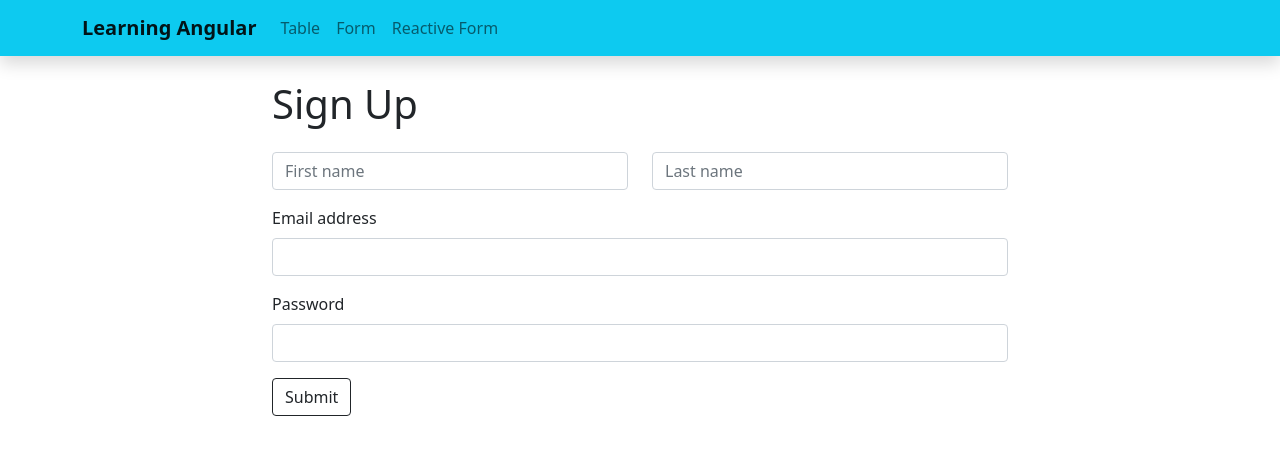
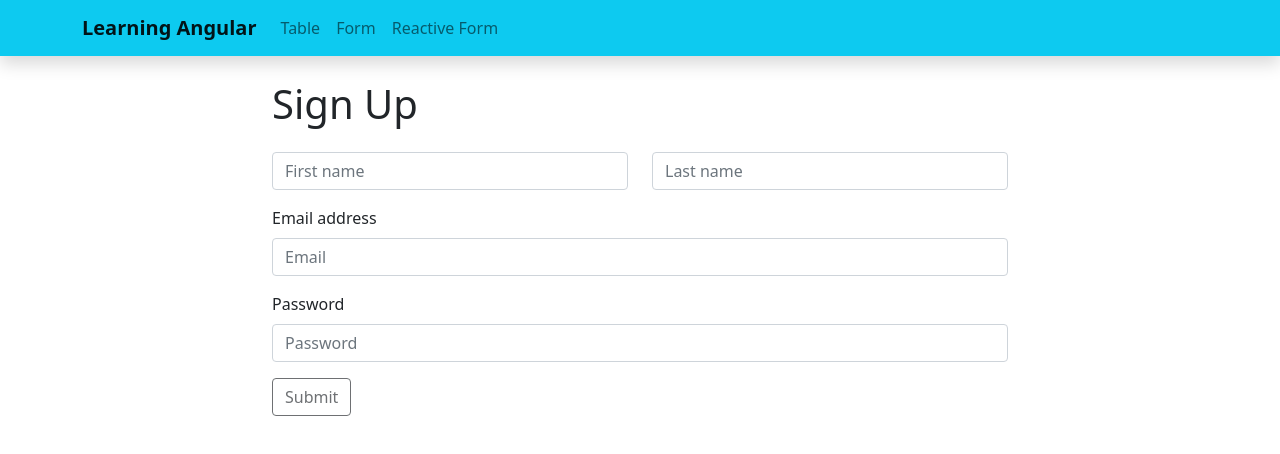
Before and after one commit to SajanKc/learning-angular, an Angular app: page /form in a window 1280 px wide. Shown: the top 454 px of the page. Built offline with nearby package versions, Linux system fonts and the light colour scheme.

Commit message:
template form validation added

```diff
--- a/src/app/components/register-form/register-form.component.html
+++ b/src/app/components/register-form/register-form.component.html
@@ -9,6 +9,8 @@
         <div class="row mb-3">
           <div class="col">
             <input
+              required
+              #firstName="ngModel"
               type="text"
               class="form-control"
               placeholder="First name"
@@ -16,9 +18,17 @@
               name="firstName"
               ngModel
             />
+            <span
+              *ngIf="firstName.invalid && firstName.touched"
+              class="text-danger"
+            >
+              First Name is required.
+            </span>
           </div>
           <div class="col">
             <input
+              required
+              #lastName="ngModel"
               type="text"
               class="form-control"
               placeholder="Last name"
@@ -26,32 +36,61 @@
               name="lastName"
               ngModel
             />
+            <span
+              *ngIf="lastName.invalid && lastName.touched"
+              class="text-danger"
+            >
+              Last Name is required.
+            </span>
           </div>
         </div>
         <div class="mb-3">
-          <label for="exampleInputEmail1" class="form-label"
-            >Email address</label
-          >
+          <label for="exampleInputEmail1" class="form-label">
+            Email address
+          </label>
           <input
+            required
+            #email="ngModel"
+            email
             type="email"
+            placeholder="Email"
             class="form-control"
             id="exampleInputEmail1"
             name="email"
             ngModel
           />
+          <span *ngIf="email.invalid && email.touched" class="text-danger">
+            Email is required.
+          </span>
         </div>
         <div class="mb-3">
           <label for="exampleInputPassword1" class="form-label">Password</label>
           <input
+            required
+            #password="ngModel"
+            [minlength]="6"
             type="password"
+            placeholder="Password"
             class="form-control"
             id="exampleInputPassword1"
             name="password"
             ngModel
           />
+          <span
+            *ngIf="password.invalid && password.touched"
+            class="text-danger"
+          >
+            Password is required and must have atleast 6 character.
+          </span>
         </div>
 
-        <button type="submit" class="btn btn-outline-dark">Submit</button>
+        <button
+          type="submit"
+          class="btn btn-outline-dark"
+          [disabled]="signUpForm.invalid"
+        >
+          Submit
+        </button>
       </form>
     </div>
   </div>
```
